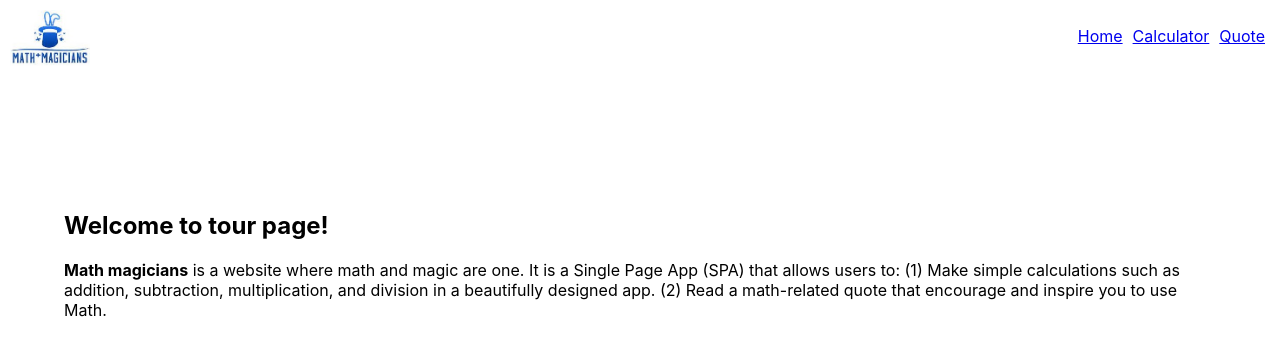
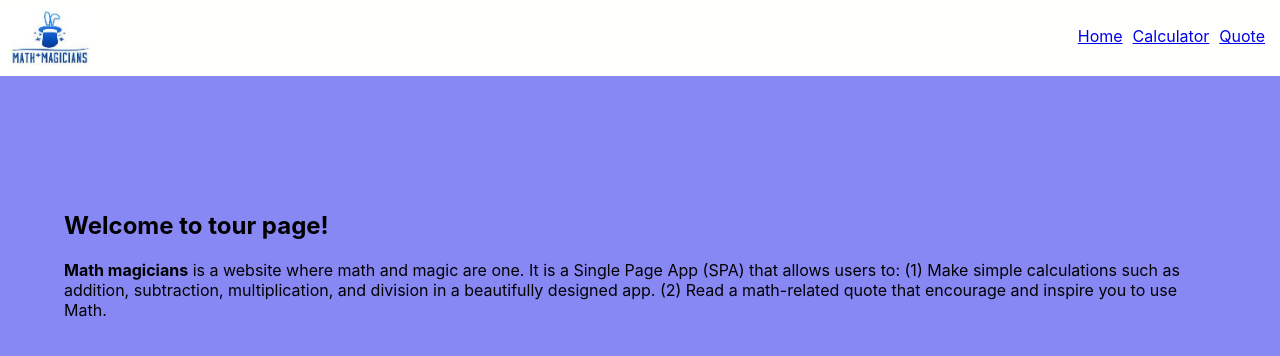
Before and after one commit to petudeveloper/math-magicians, a React (Create React App) app: page / in a window 1280 px wide. Shown: the top 356 px of the page. Built offline with nearby package versions, Linux system fonts and the light colour scheme.

Commit message:
Add simple background.

```diff
--- a/src/App.css
+++ b/src/App.css
@@ -144,6 +144,7 @@ nav {
   display: flex;
   justify-content: space-between;
   padding: 10px;
+  background-color: rgb(255, 255, 253);
 }
 
 ul {
--- a/src/index.css
+++ b/src/index.css
@@ -14,4 +14,5 @@ body {
     sans-serif;
   -webkit-font-smoothing: antialiased;
   -moz-osx-font-smoothing: grayscale;
+  background-color: rgb(136, 136, 245);
 }
```
